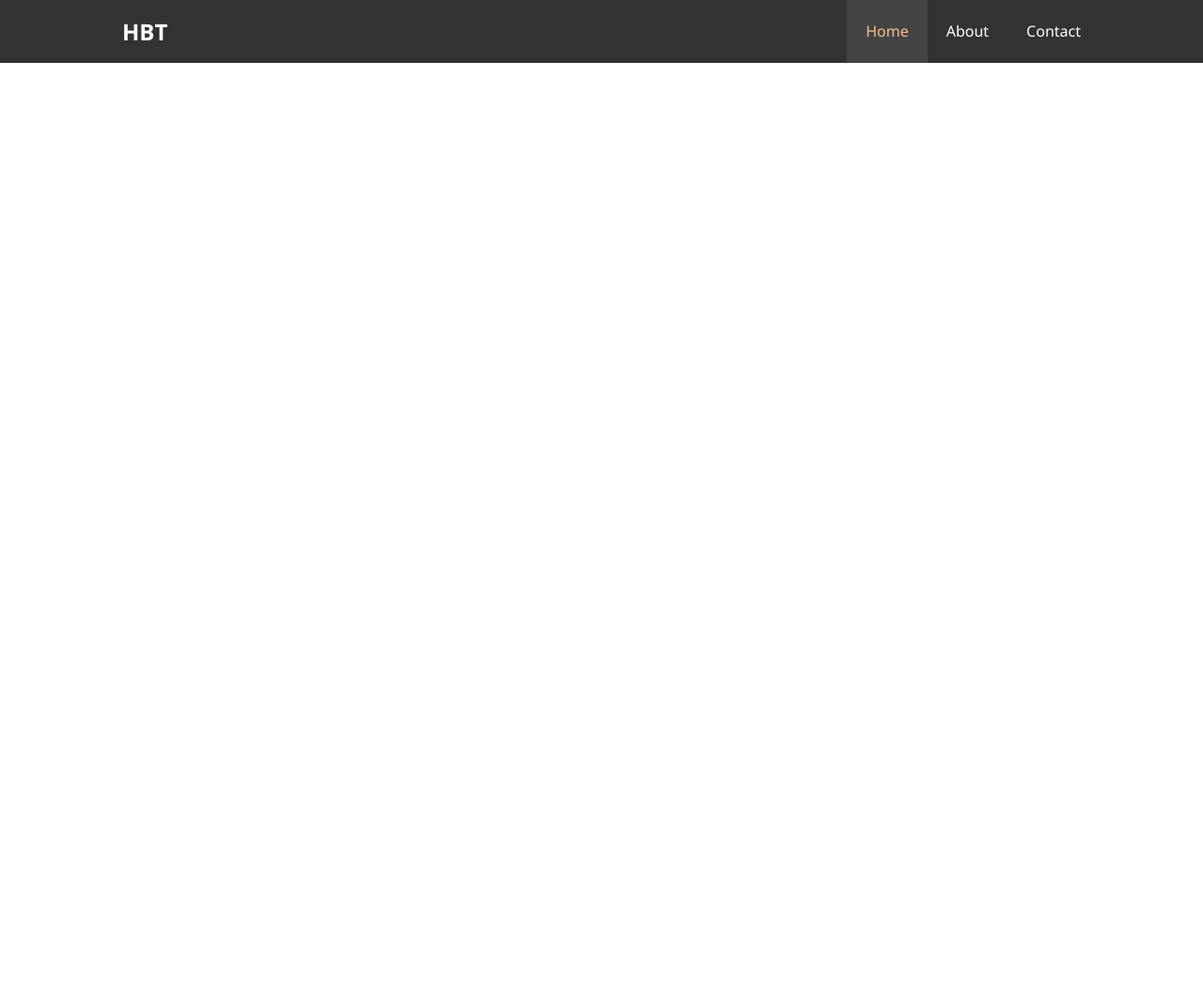
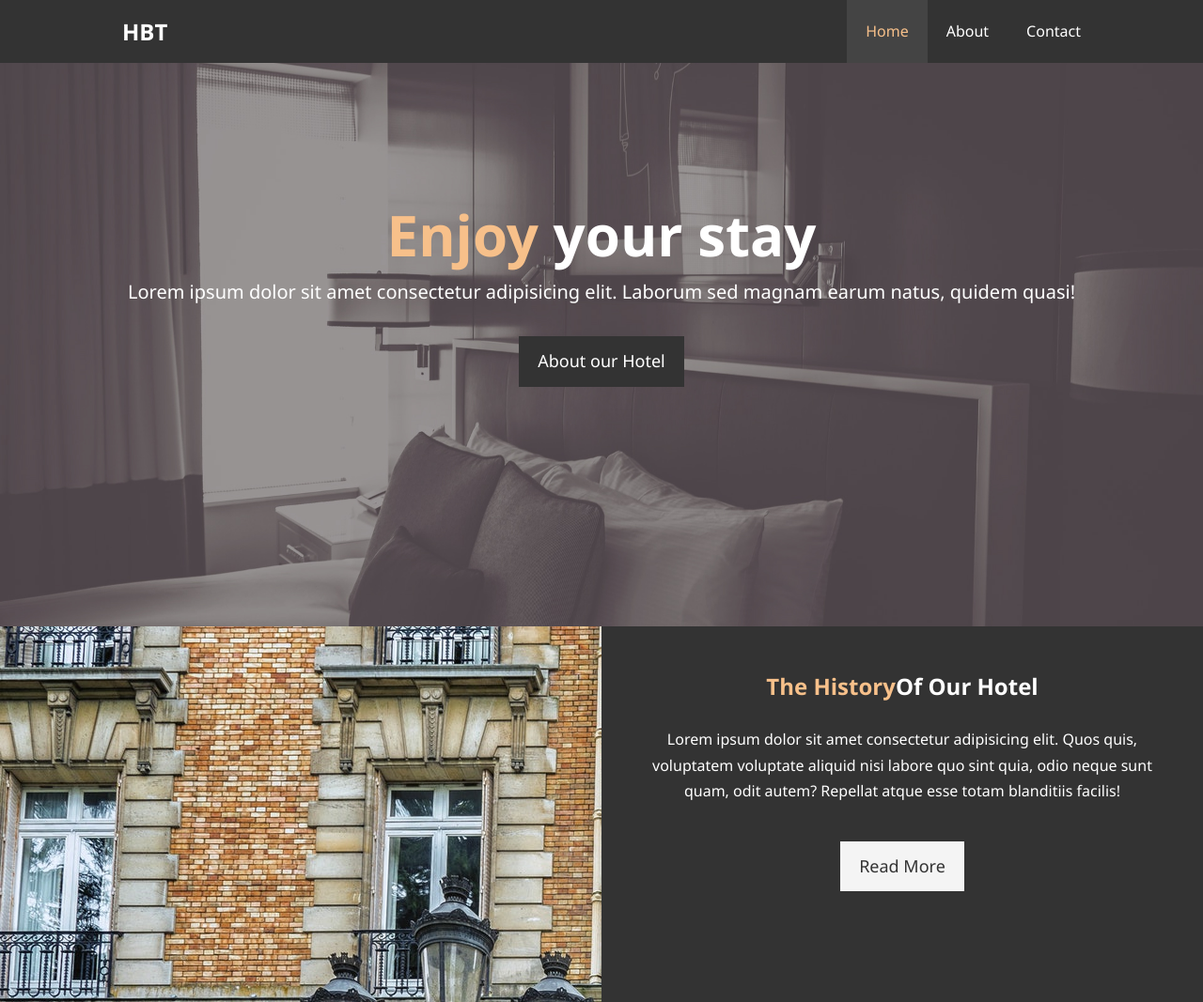
Before and after one commit to devnepal7gh/HotelWebsite, a plain HTML site: page index.html in a window 1280 px wide. Shown: the whole page at 94% size. Before the commit the page ends 800 px from the top, so only its background shows below. Drawn offline with Linux system fonts and the light colour scheme.

Commit message:
Showcase & Home

```diff
--- a/css/style.css
+++ b/css/style.css
@@ -13,6 +13,51 @@
   overflow: auto;
   padding: 0 20px;
 }
+.text-primary
+{
+  color: #f7c08a;
+}
+.lead
+{
+  font-size: 20px;
+}
+.btn
+{
+  display: inline-block;
+  font-size: 18px;
+  color: white;
+  background: #333;
+  padding: 13px 20px;
+  border: none;
+  cursor: pointer;
+}
+.btn:hover
+{
+  background-color: #f7c08a;
+}
+.btn-light
+{
+  background: #f4f4f4;
+  color: #333;
+}
+.bg-dark
+{
+  background: #333;
+  color: #fff;
+}
+.bg-light
+{
+  background: #f4f4f4;
+  color: #333;
+}
+.bg-primary
+{
+  background: #333;
+  color: #f7c08a;
+}
+
+
+
 /* Main styling */
 body
 {
@@ -67,3 +112,50 @@ p{
   background: #444;
   color:#f7c08a;
 }
+/* Showcase */
+#showcase
+{
+  background: url('../image_resources/showcase.jpg')no-repeat center center/cover;
+  height: 600px;
+}
+#showcase .showcase-content
+{
+  color: white;
+  text-align: center;
+  padding-top: 170px;
+}
+#showcase .showcase-content h1
+{
+  font-size: 60px;
+  line-height: 1.2m;
+}
+#showcase .showcase-content p
+{
+  padding-bottom: 20px;
+  line-height: 1.7em;
+}
+/* Home Info */
+#home-info
+{
+  height: 400px;
+}
+#home-info .info-img
+{
+  float: left;
+  width: 50%;
+  background:url(../image_resources/photo-1.jpg) no-repeat;
+  min-height: 100%;
+}
+#home-info .info-content
+{
+  float:right;
+  width: 50%;
+  height: 100%;
+  text-align:center;
+  padding: 50px 30px;
+  overflow: hidden;
+}
+#home-info .info-content p
+{
+  padding-bottom: 30px;
+}
--- a/index.html
+++ b/index.html
@@ -18,6 +18,26 @@
       </ul>
       </div>
     </nav>
+
+    <div id="showcase">
+      <div class="container">
+        <div class="showcase-content">
+          <h1><span class="text-primary">Enjoy</span> your stay</h1>
+          <p class="lead">Lorem ipsum dolor sit amet consectetur adipisicing elit. Laborum sed magnam earum natus, quidem quasi!</p>
+          <a class="btn" href="about.html">About our Hotel</a>
+        </div>
+      </div>
+    </div>
   </header>
+  <section id="home-info" class="bg-dark">
+    <div class="info-img"></div>
+    <div class="info-content">
+      <h2><span class="text-primary">The History</span>Of Our Hotel</h2>
+      <p>
+        Lorem ipsum dolor sit amet consectetur adipisicing elit. Quos quis, voluptatem voluptate aliquid nisi labore quo sint quia, odio neque sunt quam, odit autem? Repellat atque esse totam blanditiis facilis!
+      </p>
+    <a href="about.html" class="btn btn-light">Read More</a>
+    </div>
+  </section>
 </body>
 </html>
```
